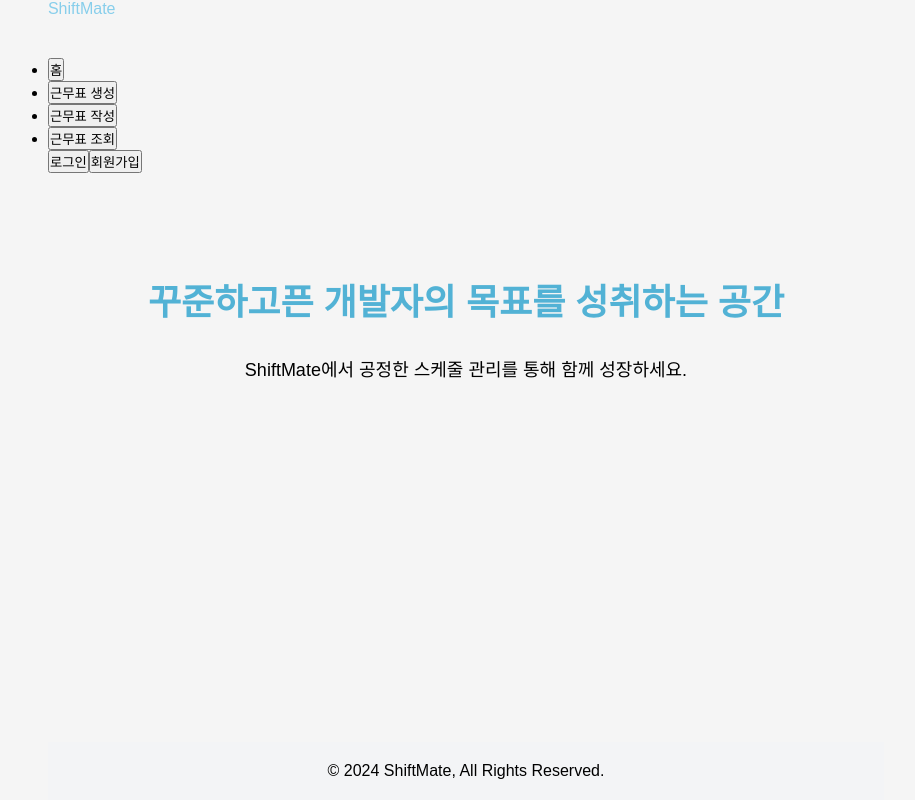
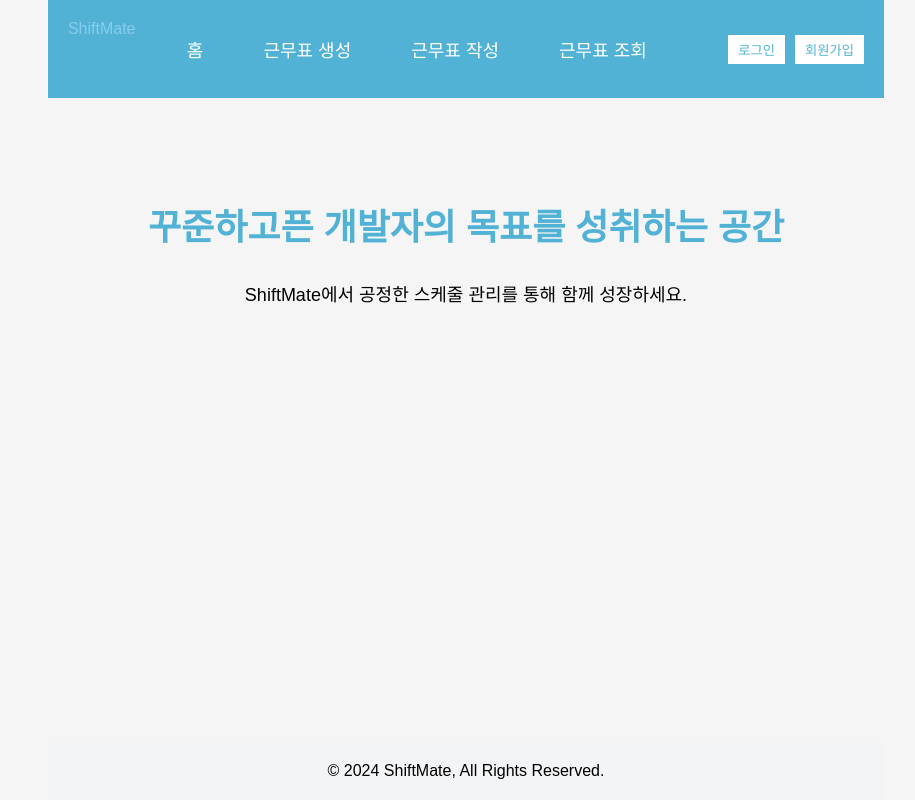
Before and after one commit to CSID-DGU/2024-1-OSS-stackOverflowers, a React (Create React App) app in the folder frontend/blog/: page /home in a window 1280 px wide. Shown: the whole page, without its empty margins (174-1089 px from the left). Built offline with nearby package versions, Linux system fonts and the light colour scheme.

Commit message:
fix: navbar css 수정

```diff
--- a/frontend/blog/src/pages/nav_schedule.css
+++ b/frontend/blog/src/pages/nav_schedule.css
@@ -1,16 +1,49 @@
 /* 네비게이션 바 스타일 */
-.nav_shedule_page {
-    position: fixed; /* 상단 고정 */
-    top: 0;
-    left: 0;
-    width: 100%; /* 전체 화면 너비 */
-    height: 100px; /* 고정된 높이 설정 */
-    display: flex;
-    justify-content: center; /* 가로 중앙 정렬 */
-    align-items: center; /* 세로 중앙 정렬 */
-    background-color: #52b2d5;
-    padding: 0 20px;
-    margin-bottom: 20px; /* 네비게이션 바 아래 여백 */
-    box-shadow: 0 4px 8px rgba(0, 0, 0, 0.1); /* 그림자 효과 */
-    z-index: 1000; /* 다른 요소보다 위에 배치 */
-  }
+.navbar {
+  display: flex;
+  justify-content: space-between;
+  align-items: center;
+  background-color: #52b2d5;
+  padding: 20px 20px;
+}
+
+.logo_home {
+  font-size: 30px;
+  font-style: bold;
+  color: white;
+}
+
+.nav-links {
+  list-style: none;
+  display: flex;
+  flex-wrap: nowrap;
+  justify-content: center;
+  gap: 20px;
+}
+.nav-links li {
+  margin: 0 10px; /* 버튼 사이의 간격 설정 */
+}
+
+.nav-links button {
+  margin-right: 20px;
+  background: none;
+  border: none;
+  color: white;
+  cursor: pointer;
+  font-size: 18px;
+  white-space: nowrap;
+}
+.auth-buttons {
+  display: flex; /* flexbox 사용 */
+  align-items: center;
+
+}
+.auth-buttons button {
+  background-color: white;
+  color: #52b2d5;
+  padding: 5px 10px;
+  border: none;
+  cursor: pointer;
+  margin-left: 10px;
+  white-space: nowrap;
+}
```
